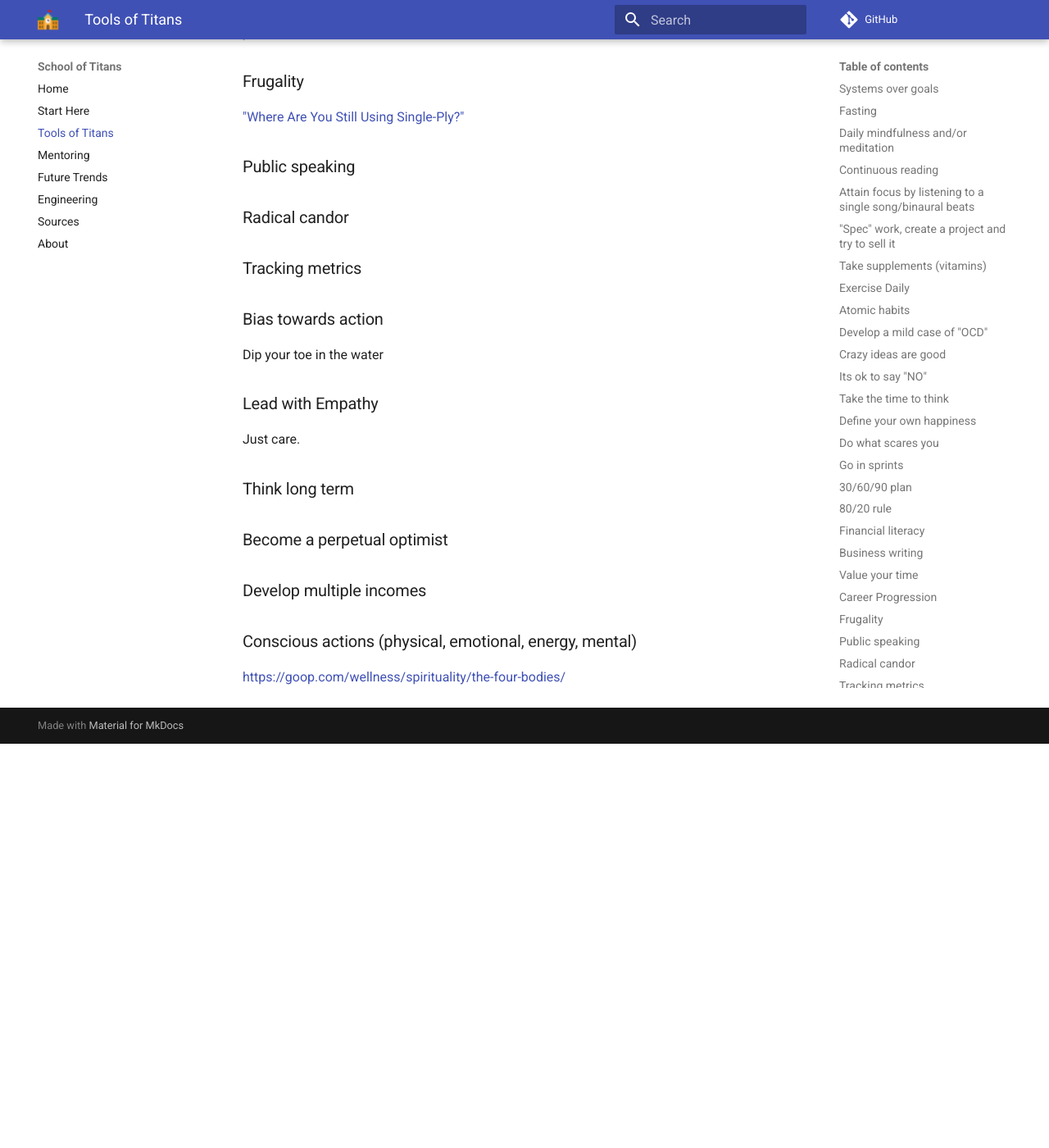
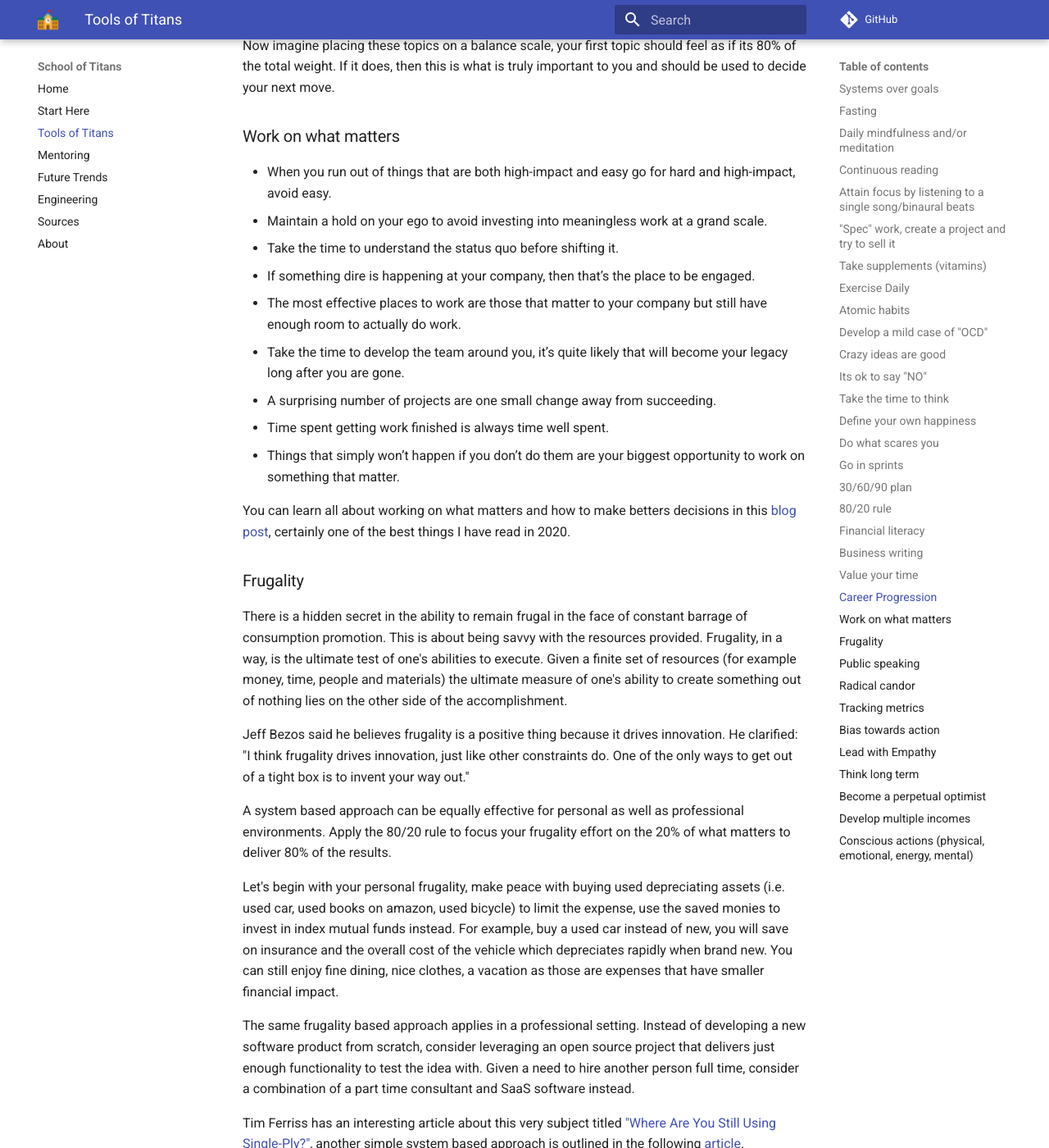
Before and after one commit to fszale/school-of-titans, an MkDocs documentation site: the page built from docs/tools.md, in a window 1280 px wide and 1400 px high, scrolled down 14956 px. Shown: the whole window at 82% size. Built offline with MkDocs 1.6.1 and Material for MkDocs 9.7.7, drawn with Linux system fonts in a browser that asks for light colours; comment, search, counter and statistics services are not loaded; before the commit the page ends 15863 px from its top, so only the background shows below that; some of the changed text lies outside the part shown.

Commit message:
Another batch of content

```diff
--- a/docs/tools.md
+++ b/docs/tools.md
@@ -304,6 +304,8 @@ I would also add the following to this plan:
 - Get a universal insurance policy with a cash savings guaranteed rate but only if you are in your early 20s (insurance costs less when you are young)
 
 This is it, a simple system to improve odds of financial well being and secure retirement.
+
+If you want to build wealth, I recommend you read Naval Ravikant's twitter thread titled ["How to Get Rich (without getting lucky)"](https://twitter.com/naval/status/1002103360646823936).
 ### Business writing
 Great business writing is about clarity and persuasion.
 
@@ -349,13 +351,35 @@ This is a system based approach to apply judgement to the decision making proces
 - Money
 - Power
 - Experience
-- Creation
+- Idea
 
-The order of the above four items indicates how you should evaluate the opportunity you are considering.  Write down your understanding of the situation in the context of the topic (Money, Power, Experience, Creation).  Simplify your writing, remove unnecessary adjectives and review.  Your writing should be simple, crisp, keep sentences less than 13 words long.
+The order of the above four items indicates how you should evaluate the opportunity you are considering.  Write down your understanding of the situation in the context of the topic (Money, Power, Experience, Idea).  Simplify your writing, remove unnecessary adjectives and review.  Your writing should be simple, crisp, keep sentences less than 13 words long.
 
 Now imagine placing these topics on a balance scale, your first topic should feel as if its 80% of the total weight.  If it does, then this is what is truly important to you and should be used to decide your next move.
+### Work on what matters
+- When you run out of things that are both high-impact and easy go for hard and high-impact, avoid easy.
+- Maintain a hold on your ego to avoid investing into meaningless work at a grand scale.
+- Take the time to understand the status quo before shifting it.
+- If something dire is happening at your company, then that’s the place to be engaged.
+- The most effective places to work are those that matter to your company but still have enough room to actually do work.
+- Take the time to develop the team around you, it’s quite likely that will become your legacy long after you are gone.
+- A surprising number of projects are one small change away from succeeding.
+- Time spent getting work finished is always time well spent.
+- Things that simply won’t happen if you don’t do them are your biggest opportunity to work on something that matter.
+
+You can learn all about working on what matters and how to make betters decisions in this [blog post](https://staffeng.com/guides/work-on-what-matters), certainly one of the best things I have read in 2020.
 ### Frugality
-["Where Are You Still Using Single-Ply?"](https://tim.blog/2019/12/30/where-are-you-still-using-single-ply/)
+There is a hidden secret in the ability to remain frugal in the face of constant barrage of consumption promotion. This is about being savvy with the resources provided. Frugality, in a way, is the ultimate test of one's abilities to execute. Given a finite set of resources (for example money, time, people and materials) the ultimate measure of one's ability to create something out of nothing lies on the other side of the accomplishment.
+
+Jeff Bezos said he believes frugality is a positive thing because it drives innovation. He clarified: "I think frugality drives innovation, just like other constraints do. One of the only ways to get out of a tight box is to invent your way out."
+
+A system based approach can be equally effective for personal as well as professional environments.  Apply the 80/20 rule to focus your frugality effort on the 20% of what matters to deliver 80% of the results.
+
+Let's begin with your personal frugality, make peace with buying used depreciating assets (i.e. used car, used books on amazon, used bicycle) to limit the expense, use the saved monies to invest in index mutual funds instead.  For example, buy a used car instead of new, you will save on insurance and the overall cost of the vehicle which depreciates rapidly when brand new. You can still enjoy fine dining, nice clothes, a vacation as those are expenses that have smaller financial impact.
+
+The same frugality based approach applies in a professional setting. Instead of developing a new software product from scratch, consider leveraging an open source project that delivers just enough functionality to test the idea with.  Given a need to hire another person full time, consider a combination of a part time consultant and SaaS software instead.
+
+Tim Ferriss has an interesting article about this very subject titled ["Where Are You Still Using Single-Ply?"](https://tim.blog/2019/12/30/where-are-you-still-using-single-ply/), another simple system based approach is outlined in the following [article](https://www.discover.com/online-banking/banking-topics/how-to-be-frugal/).
 ### Public speaking
 ### Radical candor
 ### Tracking metrics
@@ -364,6 +388,9 @@ Dip your toe in the water
 ### Lead with Empathy
 Just care.
 ### Think long term
+Compound interest
+Naval Ravikant twitter quote "Play iterated games. All the returns in life, whether in wealth, relationships, or knowledge, come from compound interest."
+
 ### Become a perpetual optimist
 ### Develop multiple incomes
 ### Conscious actions (physical, emotional, energy, mental)
```
